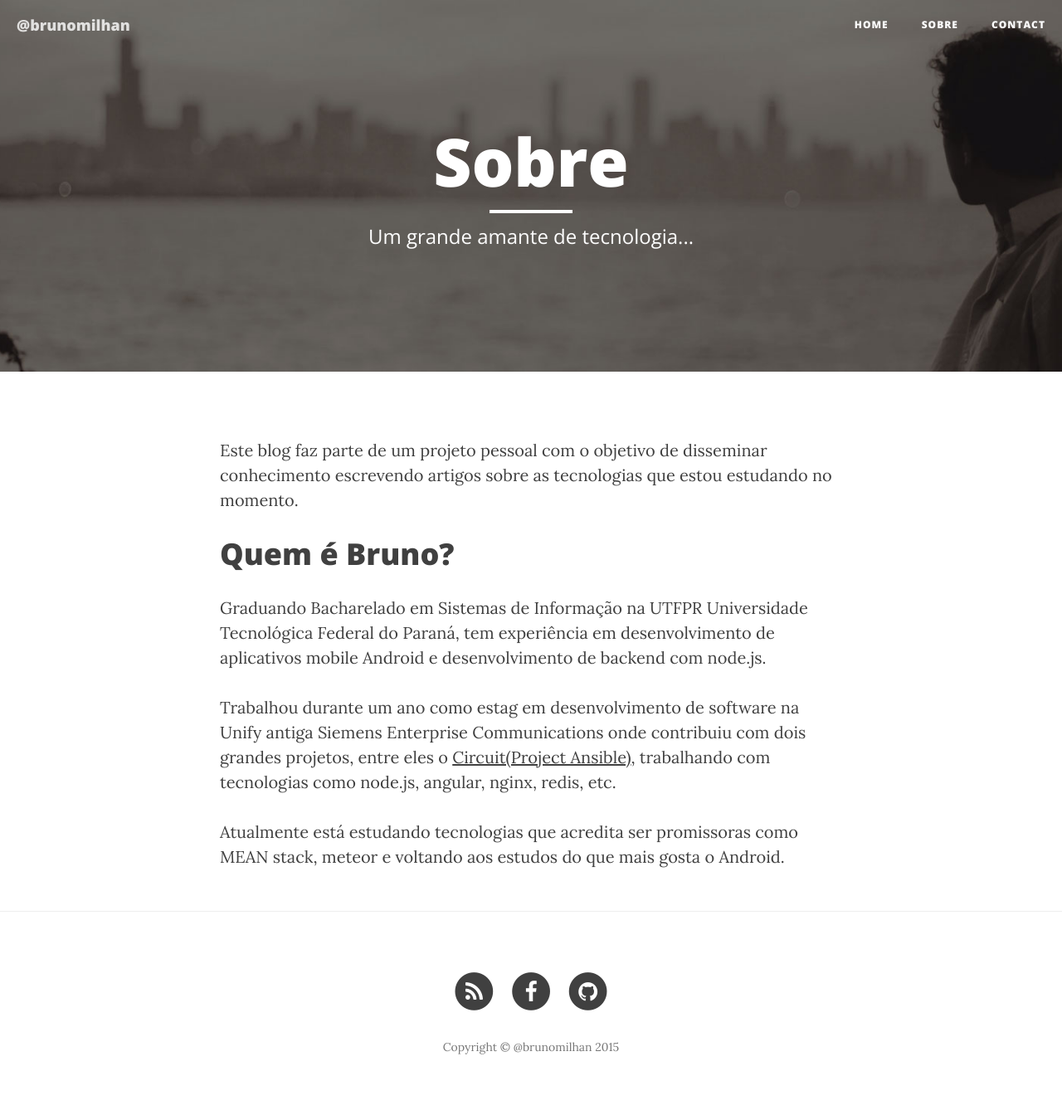
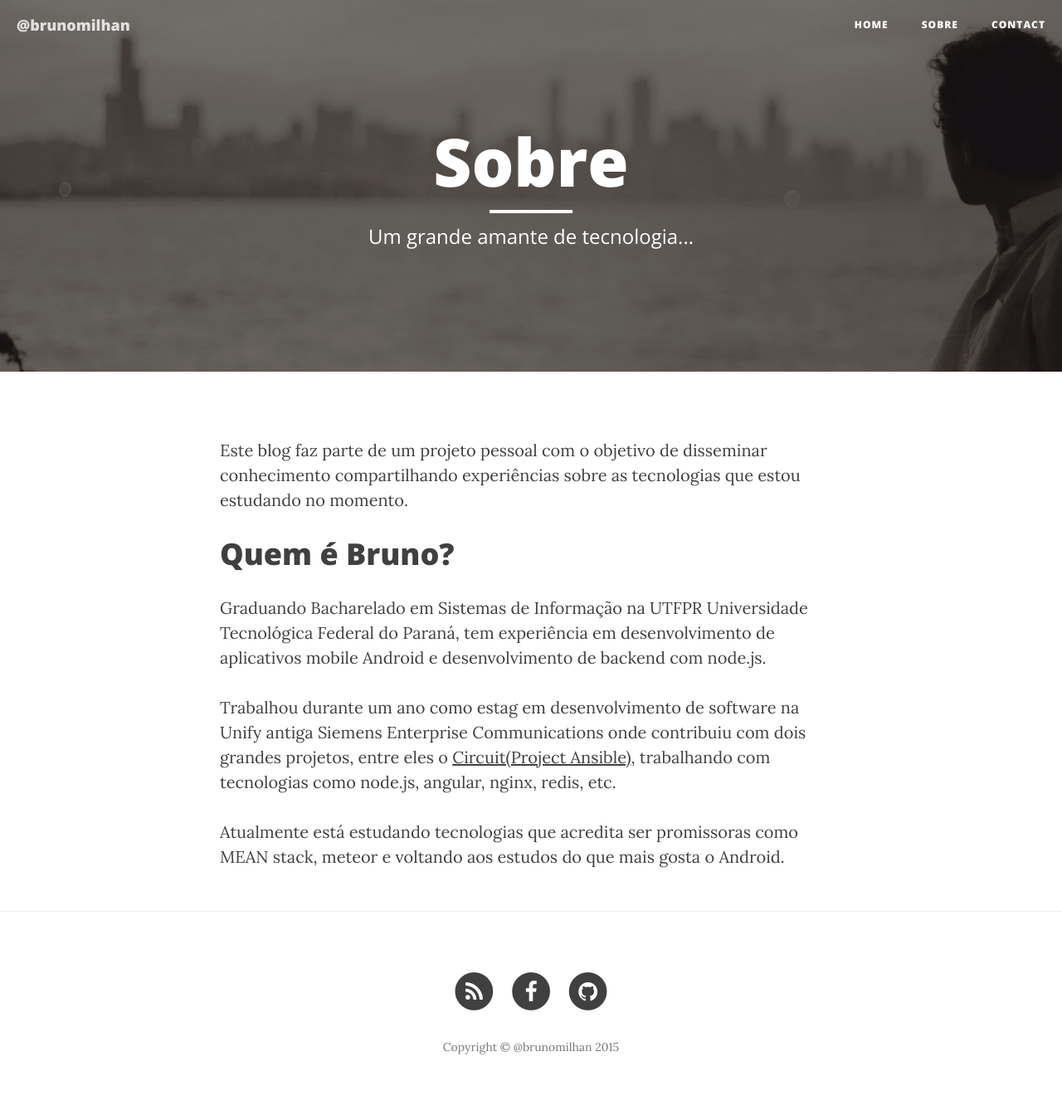
Before and after one commit to brunomilhan/brunomilhan.github.io, a Jekyll site: the page built from about.html, in a window 1280 px wide. Shown: the whole page at 83% size. Built offline with Jekyll 4.4.1, drawn with Linux system fonts in a browser that asks for light colours; nearby versions of some CDN libraries.

Commit message:
change about

```diff
--- a/about.html
+++ b/about.html
@@ -5,7 +5,7 @@ description: "Um grande amante de tecnologia..."
 header-img: "img/about-bg.jpg"
 ---
 
-<p>Este blog faz parte de um projeto pessoal com o objetivo de disseminar conhecimento escrevendo artigos sobre as tecnologias que estou estudando no momento.</p>
+<p>Este blog faz parte de um projeto pessoal com o objetivo de disseminar conhecimento compartilhando experiências sobre as tecnologias que estou estudando no momento.</p>
 
 
 <h1>Quem é Bruno?</h1>
```
